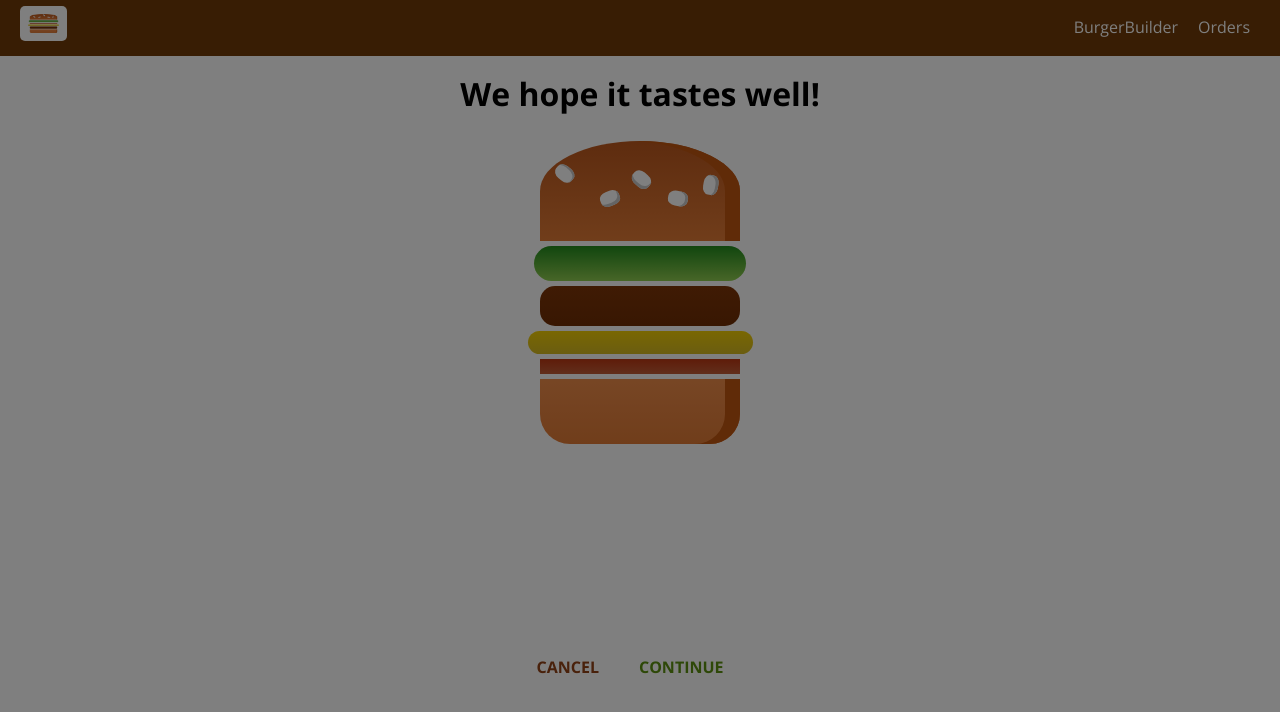
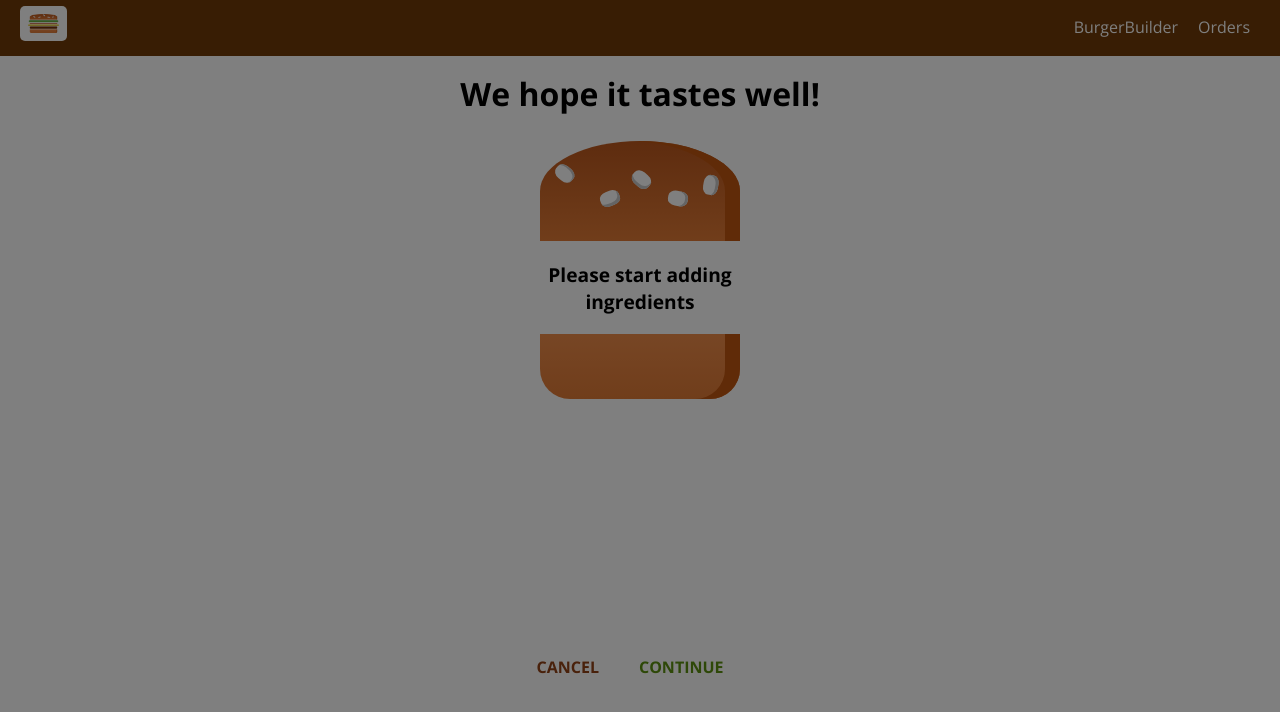
Before and after one commit to manickaa/BurgerBuilderApp, a React app: page /checkout in a window 1280 px wide. Shown: the top 712 px of the page. Built offline with nearby package versions, Linux system fonts and the light colour scheme; the HTML template or start-up script is replaced by a standard one.

Commit message:
Added nested route to show the contact data form, once the order button is clicked

```diff
--- a/src/containers/Checkout/Checkout.js
+++ b/src/containers/Checkout/Checkout.js
@@ -1,19 +1,44 @@
 import React, {Component} from 'react';
 import CheckoutSummary from '../../components/Order/CheckoutSummary/CheckoutSummary';
+import {Route} from 'react-router-dom';
+import ContactData from './ContactData/ContactData';
 
 class Checkout extends Component {
 	state = {
-		ingredients: {
-			salad: 1,
-			meat: 1,
-			cheese: 1,
-			bacon: 1
+		ingredients: null,
+		totalPrice: 0
+	}
+	componentWillMount () {
+		const query = new URLSearchParams(this.props.location.search);
+		const ingredients = {};
+		let price = 0;
+		for(let param of query.entries()) {
+			if(param[0] == 'price') {
+				price = param[1];
+			} else {
+				ingredients[param[0]] = +param[1]
+			}
+
 		}
+		this.setState({ingredients: ingredients, totalPrice: price});
 	}
-	render() {
+
+	checkoutCancelHandler = () => {
+		this.props.history.goBack();   //goes back to the last page
+	}
+
+	checkoutContinueHandler = () => {
+		this.props.history.replace('/checkout/contact-data');
+	}
+
+ 	render() {
 		return (
 			<div>
-				<CheckoutSummary ingredients={this.state.ingredients} />
+				<CheckoutSummary
+					ingredients={this.state.ingredients}
+					checkoutCancelled={this.checkoutCancelHandler}
+					checkoutContinued={this.checkoutContinueHandler} />
+				<Route path={this.props.match.path + '/contact-data'} render={(props) => (<ContactData ingredients={this.state.ingredients} price={this.state.totalPrice} {...props}/>)} />
 			</div>
 		);
 	}
```
